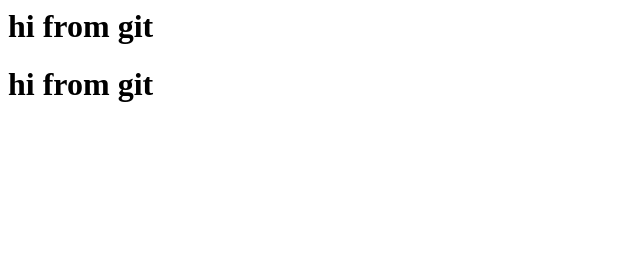
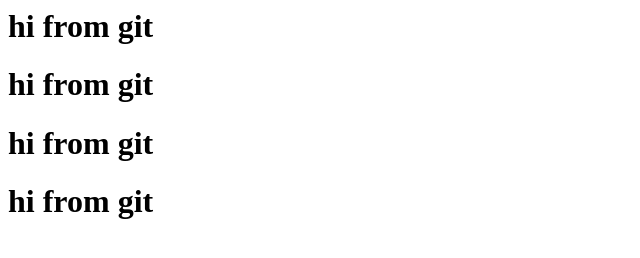
Before and after one commit to zaidkhaled/toturial-git, a plain HTML site: page index.html in a window 1280 px wide. Shown: the whole page, without its empty margins (0-640 px from the left). Drawn offline with Linux system fonts and the light colour scheme.

Commit message:
added 3 new lines

```diff
--- a/index.html
+++ b/index.html
@@ -1,2 +1,4 @@
 <h1>hi from git</h1>
 <h1>hi from git</h1>
+<h1>hi from git</h1>
+<h1>hi from git</h1>
```
